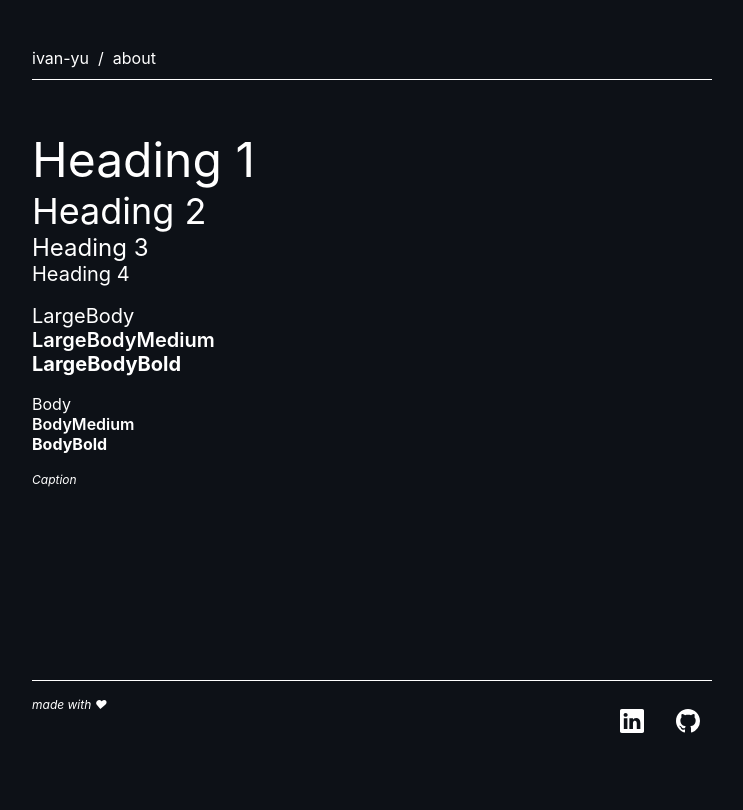
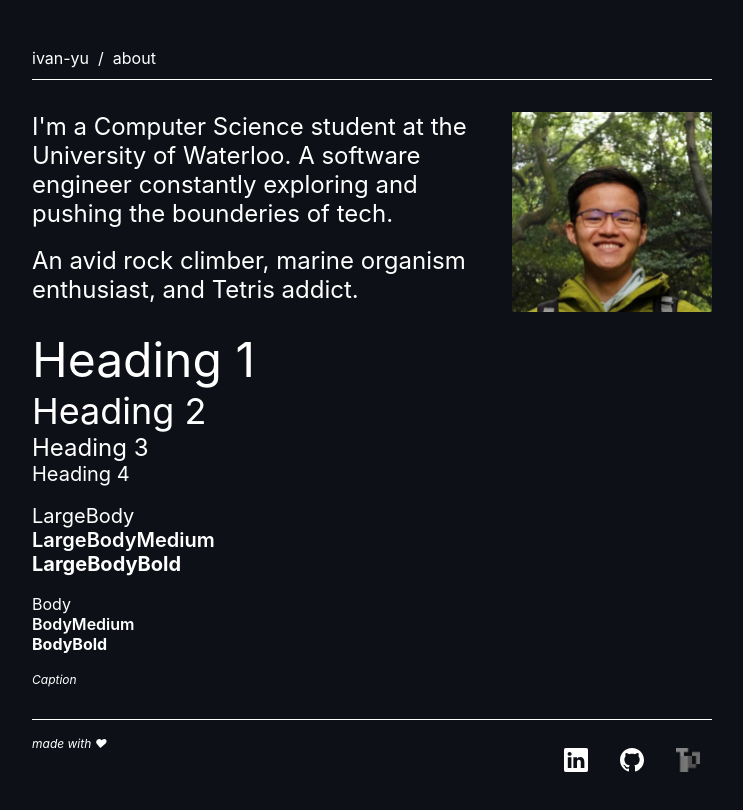
Before and after one commit to IvanYu327/ivanyu.ca, a React (Create React App) app: page /about in a window 1280 px wide. Shown: the top 810 px of the page, without its empty margins (258-1001 px from the left). Built offline with nearby package versions, Linux system fonts and the light colour scheme.

Commit message:
about and footer updates

```diff
--- a/src/assets/images/index.ts
+++ b/src/assets/images/index.ts
@@ -4,3 +4,7 @@ export { default as WatoLink } from "./logos/WatoLink.png";
 export { default as iVenuto } from "./logos/iVenuto.png";
 export { default as DeepBreathe } from "./logos/DeepBreathe.png";
 export { default as Cognixion } from "./logos/Cognixion.png";
+export { default as Tetrio } from "./logos/tetrio.png";
+
+// Ivan
+export { default as Ivan } from "./ivan.jpg";
--- a/src/components/Footer.tsx
+++ b/src/components/Footer.tsx
@@ -2,6 +2,7 @@ import React from "react";
 import { BsLinkedin, BsGithub } from "react-icons/bs";
 import styled from "styled-components";
 
+import { Tetrio } from "../assets/images";
 import { Caption } from "../styles";
 
 const Footer: React.FC = () => {
@@ -17,6 +18,9 @@ const Footer: React.FC = () => {
         </SocialButton>
         <SocialButton href="https://github.com/IvanYu327" target="_blank">
           <BsGithubIcon />
+        </SocialButton>
+        <SocialButton href="https://ch.tetr.io/u/weew00" target="_blank">
+          <TetrioLogo src={Tetrio} alt="Tetrio logo" />
         </SocialButton>
       </SocialsContainer>
     </Container>
@@ -66,3 +70,8 @@ const BsGithubIcon = styled(BsGithub)`
   font-size: 24px;
   color: white;
 `;
+
+const TetrioLogo = styled.img`
+  width: 24px;
+  height: auto;
+`;
--- a/src/views/About.tsx
+++ b/src/views/About.tsx
@@ -1,5 +1,7 @@
 import React from "react";
+import styled from "styled-components";
 
+import { Ivan } from "../assets/images";
 import {
   Body,
   BodyBold,
@@ -17,6 +19,20 @@ import {
 const About: React.FC = () => {
   return (
     <div>
+      <HeroContainer>
+        <HeroText>
+          <Heading3>
+            I&apos;m a Computer Science student at the University of Waterloo. A
+            software engineer constantly exploring and pushing the bounderies of
+            tech.
+          </Heading3>
+          <br />
+          <Heading3>
+            An avid rock climber, marine organism enthusiast, and Tetris addict.
+          </Heading3>
+        </HeroText>
+        <Image src={Ivan} />
+      </HeroContainer>
       <br />
       <Heading1>Heading 1</Heading1>
       <Heading2>Heading 2</Heading2>
@@ -37,3 +53,19 @@ const About: React.FC = () => {
 };
 
 export default About;
+
+const HeroContainer = styled.div`
+  display: flex;
+`;
+
+const HeroText = styled.div`
+  padding-right: 16px;
+`;
+
+const Image = styled.div<{ src: string }>`
+  height: 200px;
+  width: 200px;
+  background-image: ${(props) => (props.src ? `url("${props.src}")` : "none")};
+  background-size: cover;
+  flex: 0 0 auto;
+`;
```
Also changed, not shown: src/assets/images/ivan.jpg (added), src/assets/images/logos/tetrio.png (added).
